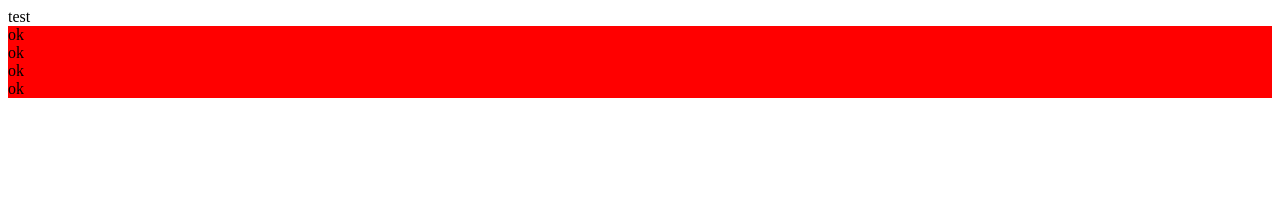
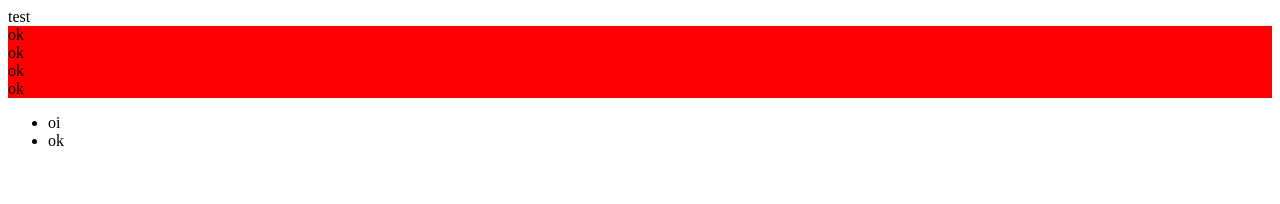
Before and after one commit to rodrigojcmello/concept-react-project, a React app: page / in a window 1280 px wide. Shown: the top 204 px of the page. Built offline with nearby package versions, Linux system fonts and the light colour scheme.

Commit message:
added only-warn to downgrade errors to warnings

```diff
--- a/package.json
+++ b/package.json
@@ -30,6 +30,7 @@
     "eslint-config-prettier": "^6.0.0",
     "eslint-plugin-import": "^2.18.0",
     "eslint-plugin-jsx-a11y": "^6.2.3",
+    "eslint-plugin-only-warn": "^1.0.1",
     "eslint-plugin-prettier": "^3.1.0",
     "eslint-plugin-react": "^7.14.2",
     "html-webpack-plugin": "^3.2.0",
--- a/src/App.tsx
+++ b/src/App.tsx
@@ -3,13 +3,28 @@ import { render } from 'react-dom';
 import Button from './components/Form/Button';
 
 function App(): JSX.Element {
+  const list = ['oi', 'ok'];
   return (
     <div>
       test
-      <Button name1="10" name2="ok" name3="ok">
+      <Button
+        fasdfa={10}
+        fasdfasdaf={111}
+        name1="ok"
+        name2="ok"
+        name3="10"
+        teste="ok"
+      >
         ok<div>ok</div>ok
         <div>ok</div>
       </Button>
+      <ul>
+        {list.map(
+          (item): JSX.Element => {
+            return <li key={item}>{item}</li>;
+          }
+        )}
+      </ul>
     </div>
   );
 }
```
Also changed, not shown: .eslintrc.js, .prettierrc.js (deleted), src/.eslintrc.js, 2 other files (tests, documents, lock files or other folders).
